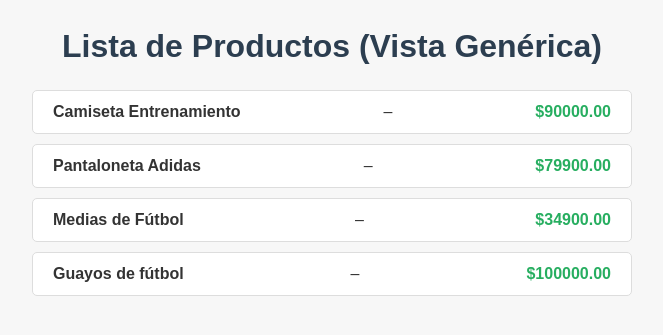
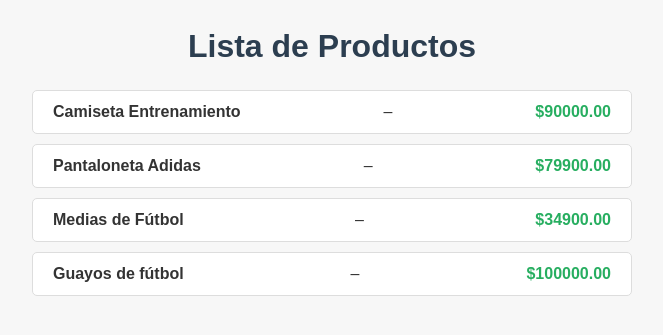
Before and after one commit to santi1203/tienda_deportiva, a Django app: page /productos/ in a window 1280 px wide. Shown: the top 335 px of the page, without its empty margins (308-971 px from the left). Run offline with Django 5.2, Linux system fonts and the light colour scheme; data comes from the database, SQL or seed files in the repository.

Commit message:
Actualización lista genérica

```diff
--- a/inventario/templates/inventario/lista_productos_generica.html
+++ b/inventario/templates/inventario/lista_productos_generica.html
@@ -1,4 +1,4 @@
-<h1>Lista de Productos (Vista Genérica)</h1>
+<h1>Lista de Productos</h1>
 
 <ul class="producto-lista">
     {% for p in productos %}
```
